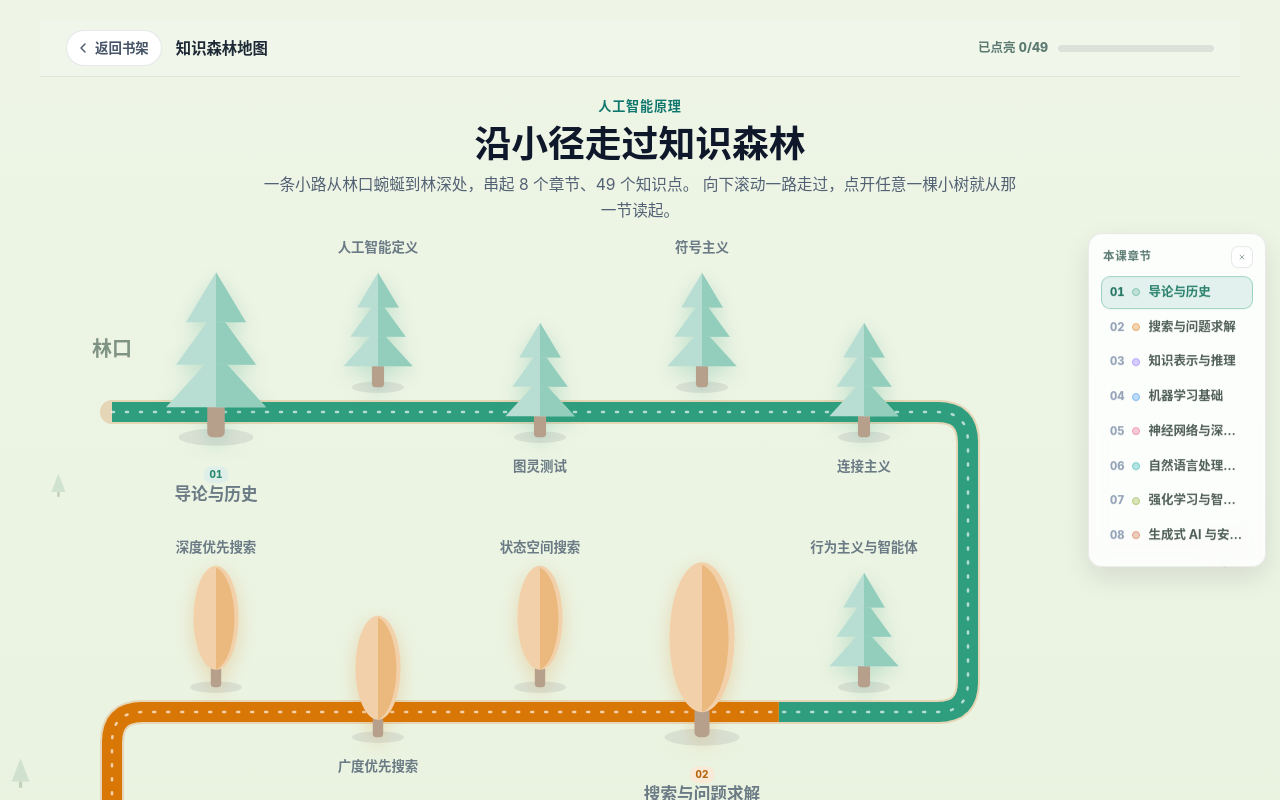
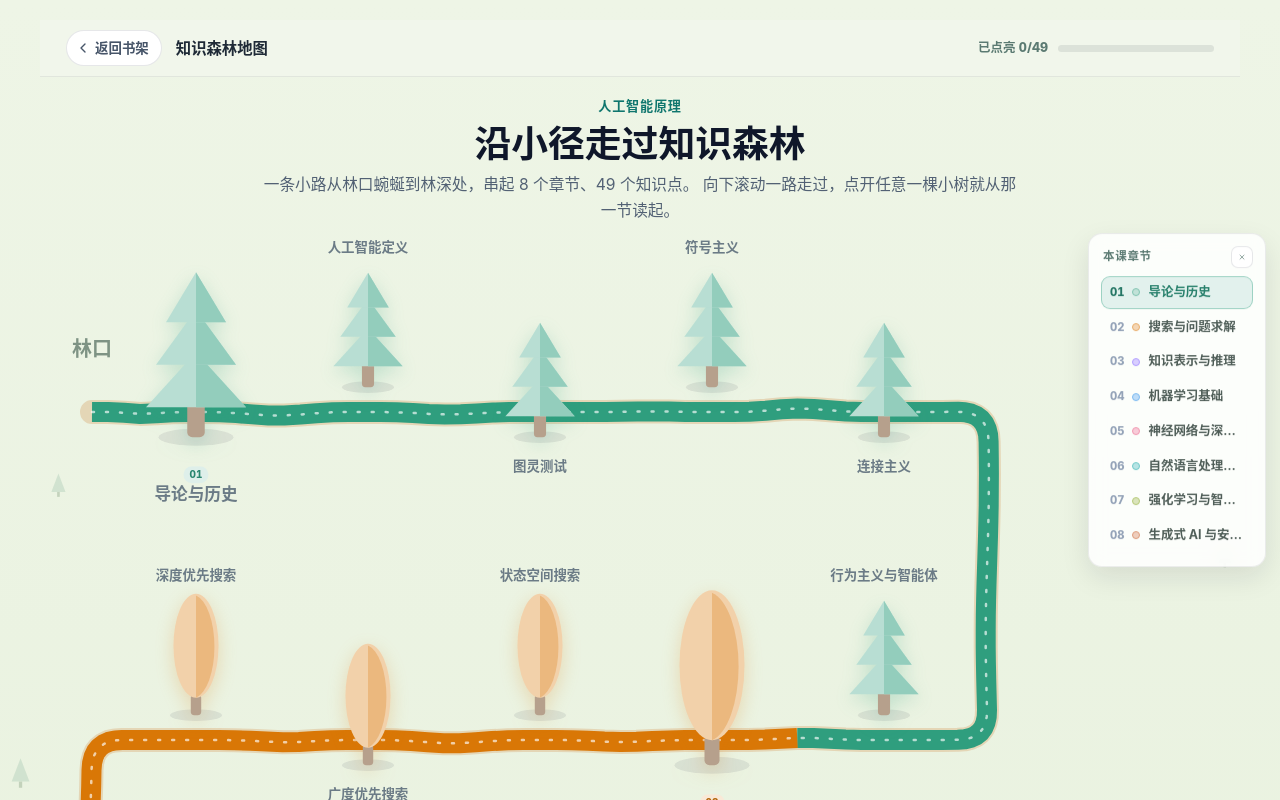
Before and after one commit to wulin-wulin/AI_tree_course, a React (Vite) app: page /#/ai in a window 1280 px wide. Shown: the top 800 px of the page. Built offline with nearby package versions, Linux system fonts and the light colour scheme.

Commit message:
界面优化＋1

```diff
--- a/src/components/ChapterMapPage.tsx
+++ b/src/components/ChapterMapPage.tsx
@@ -71,6 +71,8 @@ type TrailItem = {
   y: number;
   above: boolean; // true = 树在路上方（标题朝上排，避免压在路面）
   cardAlign: 'left' | 'center' | 'right';
+  // R012：标题摆放方向（默认 = 与 above 同向）。点标题与已放置标题重叠时翻边。
+  labelSide: 'above' | 'below';
 };
 
 type DecoTree = { x: number; y: number; s: number; species: number };
@@ -146,16 +148,16 @@ const PATH_SEED = 7; // 装饰背景树散布用的随机种子
 
 function computeLayout(width: number, sidebarReserved = 0): Layout {
   const w = width > 0 ? width : 960;
-  // 桌面端启用右侧章节索引时，给内容带预留右侧空间；草地底色仍全幅延伸，
-  // 但树和小径只在 contentMax 这个居中带子里活动，与侧栏不打架。
-  const contentMax = Math.max(360, Math.min(w - sidebarReserved, 1040));
+  // R012：桌面内容带子最大宽度由 1040 放宽到 1200，让版面"松一点"。元素尺寸不变。
+  const contentMax = Math.max(360, Math.min(w - sidebarReserved, 1200));
   const leftMargin = Math.max(0, (w - sidebarReserved - contentMax) / 2);
   const perRow = contentMax >= 600 ? 5 : 4; // 每个水平行放几棵树
   const padX = contentMax >= 600 ? 92 : 46;
   const leftX = leftMargin + padX;
   const rightX = leftMargin + contentMax - padX;
   const rowLen = rightX - leftX;
-  const rowH = w >= 600 ? 300 : 286; // 行间竖向距离
+  // R012：行间竖向距离也小幅放松，让上下两行标题更不挤。
+  const rowH = w >= 600 ? 328 : 304;
   const cornerR = 30; // 转弯圆角半径
   const inset = w >= 600 ? 104 : 76; // 行两端留白：树内缩，圆角与竖直连接段上不放树
   const roadHalf = 12; // 路面半宽
@@ -228,18 +230,72 @@ function computeLayout(width: number, sidebarReserved = 0): Layout {
       y,
       above,
       cardAlign,
+      labelSide: above ? 'above' : 'below', // 默认与 above 同侧；下面再做重叠翻边
     };
   });
 
-  // 3) 道路按章节分段染色：用每个 item 路上基点投影到弧长，取相邻章节中点为边界，精确对接不重叠。
+  // R012 迭代 1：估算包围盒已被证明不准（多行地标 / 字距 / max-width 折行等），
+  // 翻边的判定改放到组件的 useLayoutEffect 里跑 DOM 实测；这里只给出默认 labelSide。
+
+  // 3) 道路按章节分段染色：用每个 item 路上基点投影到弧长，取相邻章节中点为边界。
   const baseArcs = bases.map((b) => arcOfPoint(pts, cum, { x: b.x, y: b.rowY }));
+
+  // R012 迭代 3：跨节点处更平滑 —— 全局连续噪声 + C² 窗。
+  // 与迭代 2 的差异：
+  //   (a) noise 不再分段 phased，整条路用同一组以**弧长**为自变量的全局正弦叠加；
+  //       相邻段共享同一噪声曲线 → 节点前后弯曲的方向 / 节奏相连，跨节点无"重启"突兀感。
+  //   (b) 窗函数从 sin²(πt)（C¹）升到 sin⁴(πt) = sin²(πt)²（C²）：节点处位置 / 切线 / **曲率**三阶皆连续，
+  //       消除肉眼读到的"折"感。
+  //   (c) 段内归一化用真实弧长比例 t_arc，短段（U 形拐角附近）的 pinch 自动收紧，wobble 空间频率与长段一致。
+  // 振幅 / 节点对齐 / 同 path 三层共用等迭代 2 已认可的部分保持不变。
+  const nodeArcs = [0, ...baseArcs, total];
+  // R012 迭代 6：振幅退回起点 + 波长再大幅拉长，做成"轻倚"型扰动。
+  // 单 inter-node gap (~150 px) 内仅占 λ=1000 的 15%，pinch × noise 在单 gap 内达不到峰值，
+  // 实际可见偏移大概 2–3 px —— 曲线不再明显"波动"，而是非常轻微地"倚"向一侧再"倚回"，
+  // 像直线但有一丝呼吸。"≤10 px" 振幅上限自动重新生效。
+  const ampA = w >= 600 ? 4 : 2.5;
+  const lambda1 = w >= 600 ? 1000 : 700;
+  const lambda2 = lambda1 / 1.73; // 无理数比，避免周期性外观
+  const phi1 = 0;
+  const phi2 = 1.27;
+  // 次波系数 0.18：波长拉得很长以后，主旋律更突出，次波分量必须再降才不会成为新短波突兀源。
+  const noiseAtArc = (s: number): number =>
+    Math.sin((2 * Math.PI * s) / lambda1 + phi1) + 0.18 * Math.sin((2 * Math.PI * s) / lambda2 + phi2);
+  // C² 端点窗：sin⁴(πt) → t=0/1 时 window、window'、window'' 都为 0。
+  const pinchAt = (t: number): number => {
+    const s = Math.sin(Math.PI * t);
+    const s2 = s * s;
+    return s2 * s2;
+  };
+  const perturbedPts: Pt[] = new Array(pts.length);
+  let segS = 0;
+  for (let k = 0; k < pts.length; k += 1) {
+    const arc = cum[k];
+    while (segS < nodeArcs.length - 2 && arc > nodeArcs[segS + 1]) segS += 1;
+    const a0 = nodeArcs[segS];
+    const a1 = nodeArcs[segS + 1];
+    const tArc = a1 > a0 ? Math.min(1, Math.max(0, (arc - a0) / (a1 - a0))) : 0;
+    const window = pinchAt(tArc);
+    const prev = pts[Math.max(0, k - 1)];
+    const next = pts[Math.min(pts.length - 1, k + 1)];
+    const tx = next.x - prev.x;
+    const ty = next.y - prev.y;
+    const len = Math.hypot(tx, ty) || 1;
+    const nx = -ty / len;
+    const ny = tx / len;
+    const off = ampA * window * noiseAtArc(arc);
+    perturbedPts[k] = { x: +(pts[k].x + off * nx).toFixed(2), y: +(pts[k].y + off * ny).toFixed(2) };
+  }
+
+  // 所有路面层都用同一条扰动后的 path，避免层间错位。baseArcs 仍是基于原 cum 的索引，
+  // 这样章节分段染色边界、起止点 corners 仍是 spec 期望的"原坐标投影"。
   const segments = chapters.map((chapter, ci) => {
     const idxs = items.map((it, i) => (it.chapterIndex === ci ? i : -1)).filter((i) => i >= 0);
     const a = idxs[0];
     const b = idxs[idxs.length - 1];
     const startArc = a === 0 ? 0 : (baseArcs[a - 1] + baseArcs[a]) / 2;
     const endArc = b === N - 1 ? total : (baseArcs[b] + baseArcs[b + 1]) / 2;
-    return { d: segPath(pts, cum, total, startArc, endArc), accent: chapter.accent };
+    return { d: segPath(perturbedPts, cum, total, startArc, endArc), accent: chapter.accent };
   });
 
   const height = Math.ceil(padTop + (R - 1) * rowH + (roadHalf + rootGap) + padBottom);
@@ -260,7 +316,8 @@ function computeLayout(width: number, sidebarReserved = 0): Layout {
     width: w,
     height,
     items,
-    trailD: polylineD(pts),
+    // 用同一条扰动后的 path 给 trail-band / trail-dash / 章节分段染色 —— 三层共用、无错位。
+    trailD: polylineD(perturbedPts),
     segments,
     deco,
     landmarkSize,
@@ -332,6 +389,142 @@ function ChapterMapPage() {
   const sidebarReserved = hasSidebar && !indexCollapsed ? 200 : 0;
 
   const layout = useMemo(() => computeLayout(width, sidebarReserved), [width, sidebarReserved]);
+
+  // R012 迭代 1：DOM 实测翻边 + 地标兜底偏移。
+  // 用 useLayoutEffect 在 paint 前测量每个 slot 的 .node-art 与 .node-label 真实包围盒，
+  // 两 pass 跑算法：
+  //   Pass 1：把所有地标放进 placed（默认侧）。若与已放的地标重叠 → 给晚到的地标加纵向 offset
+  //          （每轮 +14px，最多 28px）；仍重叠 → 允许地标翻边（spec 把"地标不翻"作为偏好，
+  //          但 R012 迭代 1 反馈把"实际渲染不重叠"作为唯一硬指标）。
+  //   Pass 2：按 DOM 顺序遍历点，与「所有地标 + 之前已放的点」比对；严格更小才翻。
+  // 把每个 item 的最终 { side, offset } 存进 state；React 在同一 commit 周期内 re-render，
+  // 浏览器只 paint 最终结果（不闪烁）。
+  type LabelAdj = { side?: 'above' | 'below'; offset?: number };
+  const [labelAdjs, setLabelAdjs] = useState<Record<string, LabelAdj>>({});
+  useLayoutEffect(() => {
+    if (typeof document === 'undefined') return;
+    const slots = Array.from(document.querySelectorAll<HTMLElement>('.trail-slot[data-slot-key]'));
+    if (slots.length === 0) return;
+
+    type Measure = {
+      key: string;
+      kind: 'landmark' | 'point';
+      defaultSide: 'above' | 'below';
+      cx: number;
+      artTop: number;
+      artBottom: number;
+      labelW: number;
+      labelH: number;
+    };
+    type Box = { left: number; right: number; top: number; bottom: number };
+
+    const measures: Measure[] = [];
+    for (const slot of slots) {
+      const key = slot.dataset.slotKey;
+      const kind = slot.dataset.slotKind as 'landmark' | 'point' | undefined;
+      const defaultSide = slot.dataset.slotDefaultSide as 'above' | 'below' | undefined;
+      if (!key || !kind || !defaultSide) continue;
+      const art = slot.querySelector<HTMLElement>('.node-art');
+      const label = slot.querySelector<HTMLElement>('.node-label');
+      if (!art || !label) continue;
+      const ar = art.getBoundingClientRect();
+      const lr = label.getBoundingClientRect();
+      if (ar.width === 0 || lr.width === 0) continue;
+      measures.push({
+        key,
+        kind,
+        defaultSide,
+        cx: ar.left + ar.width / 2,
+        artTop: ar.top,
+        artBottom: ar.bottom,
+        labelW: lr.width,
+        labelH: lr.height,
+      });
+    }
+    if (measures.length === 0) return;
+
+    const boxAt = (m: Measure, side: 'above' | 'below', offset = 0): Box => {
+      const halfW = m.labelW / 2;
+      if (side === 'above') {
+        const bottom = m.artTop - 4 - offset;
+        return { left: m.cx - halfW, right: m.cx + halfW, top: bottom - m.labelH, bottom };
+      }
+      const top = m.artBottom + 4 + offset;
+      return { left: m.cx - halfW, right: m.cx + halfW, top, bottom: top + m.labelH };
+    };
+    const overlapArea = (a: Box, b: Box): number => {
+      const dx = Math.max(0, Math.min(a.right, b.right) - Math.max(a.left, b.left));
+      const dy = Math.max(0, Math.min(a.bottom, b.bottom) - Math.max(a.top, b.top));
+      return dx * dy;
+    };
+    const sumOv = (b: Box, list: Box[]): number => list.reduce((s, x) => s + overlapArea(b, x), 0);
+    const next: Record<string, LabelAdj> = {};
+
+    // —— Pass 1：地标按 DOM 顺序入 placed。默认侧；冲突先加 offset（最多 28px），再退而求其次允许翻边。
+    const landmarkBoxes: Box[] = [];
+    const landmarkMeasures = measures.filter((m) => m.kind === 'landmark');
+    for (const m of landmarkMeasures) {
+      let side = m.defaultSide;
+      let offset = 0;
+      let box = boxAt(m, side, offset);
+      // 尝试加 offset
+      while (sumOv(box, landmarkBoxes) > 4 && offset < 28) {
+        offset += 14;
+        box = boxAt(m, side, offset);
+      }
+      // 仍冲突 → 尝试翻边（同时清零 offset），严格更小才翻
+      if (sumOv(box, landmarkBoxes) > 4) {
+        const alt = side === 'above' ? 'below' : 'above';
+        const altBox = boxAt(m, alt, 0);
+        const curOv = sumOv(box, landmarkBoxes);
+        const altOv = sumOv(altBox, landmarkBoxes);
+        if (altOv < curOv) {
+          side = alt;
+          offset = 0;
+          box = altBox;
+        }
+      }
+      landmarkBoxes.push(box);
+      if (side !== m.defaultSide || offset !== 0) {
+        next[m.key] = {
+          ...(side !== m.defaultSide ? { side } : {}),
+          ...(offset !== 0 ? { offset } : {}),
+        };
+      }
+    }
+
+    // —— Pass 2：点按 DOM 顺序入 placed，与「所有地标 + 之前的点」比对；严格更小才翻。
+    const pointBoxes: Box[] = [];
+    for (const m of measures) {
+      if (m.kind !== 'point') continue;
+      let side = m.defaultSide;
+      const defBox = boxAt(m, side, 0);
+      const placed = [...landmarkBoxes, ...pointBoxes];
+      const defOv = sumOv(defBox, placed);
+      let chosenBox = defBox;
+      if (defOv > 4) {
+        const alt = side === 'above' ? 'below' : 'above';
+        const altBox = boxAt(m, alt, 0);
+        const altOv = sumOv(altBox, placed);
+        if (altOv < defOv) {
+          side = alt;
+          chosenBox = altBox;
+        }
+      }
+      pointBoxes.push(chosenBox);
+      if (side !== m.defaultSide) {
+        next[m.key] = { side };
+      }
+    }
+
+    const sameAs = (a: Record<string, LabelAdj>, b: Record<string, LabelAdj>): boolean => {
+      const ak = Object.keys(a);
+      const bk = Object.keys(b);
+      if (ak.length !== bk.length) return false;
+      return ak.every((k) => a[k]?.side === b[k]?.side && (a[k]?.offset ?? 0) === (b[k]?.offset ?? 0));
+    };
+    setLabelAdjs((prev) => (sameAs(prev, next) ? prev : next));
+  }, [layout]);
 
   const lastPointIndex = useMemo(() => {
     const lastId = readLastPoint();
@@ -487,6 +680,9 @@ function ChapterMapPage() {
                 ? lastPointIndex >= chapterFirstIndex
                 : item.pointGlobalIndex <= lastPointIndex;
               const isPreviewed = previewKey === item.key;
+              const adj = labelAdjs[item.key];
+              const effectiveLabelSide = adj?.side ?? item.labelSide;
+              const labelExtraGap = adj?.offset ?? 0;
               const title = isLandmark ? item.chapter.title : item.point!.title;
               const size = isLandmark ? layout.landmarkSize : layout.pointSize;
               const ariaLabel = isLandmark
@@ -498,6 +694,9 @@ function ChapterMapPage() {
                   key={item.key}
                   className="trail-slot"
                   data-chapter-landmark={isLandmark ? item.chapter.id : undefined}
+                  data-slot-key={item.key}
+                  data-slot-kind={item.kind}
+                  data-slot-default-side={item.labelSide}
                   style={{ left: `${item.x}px`, top: `${item.y}px` } as CSSProperties}
                 >
                   <button
@@ -506,7 +705,7 @@ function ChapterMapPage() {
                       isVisited ? 'is-visited' : ''
                     } ${isCurrent ? 'is-current' : ''} ${isPreviewed ? 'is-previewed' : ''} ${
                       item.above ? 'node-above' : ''
-                    } card-${item.cardAlign}`}
+                    } label-${effectiveLabelSide} card-${item.cardAlign}`}
                     aria-label={ariaLabel}
                     onClick={() => handleItemClick(item)}
                     onPointerEnter={() => showPreview(item.key)}
@@ -519,6 +718,7 @@ function ChapterMapPage() {
                         '--chapter-soft': item.chapter.soft,
                         '--chapter-dark': item.chapter.dark,
                         '--node-size': `${size}px`,
+                        '--label-extra-gap': `${labelExtraGap}px`,
                       } as CSSProperties
                     }
                   >
```
Also changed, not shown: src/styles.css (+9 -5 lines), 3 other files (tests, documents, lock files or other folders).
